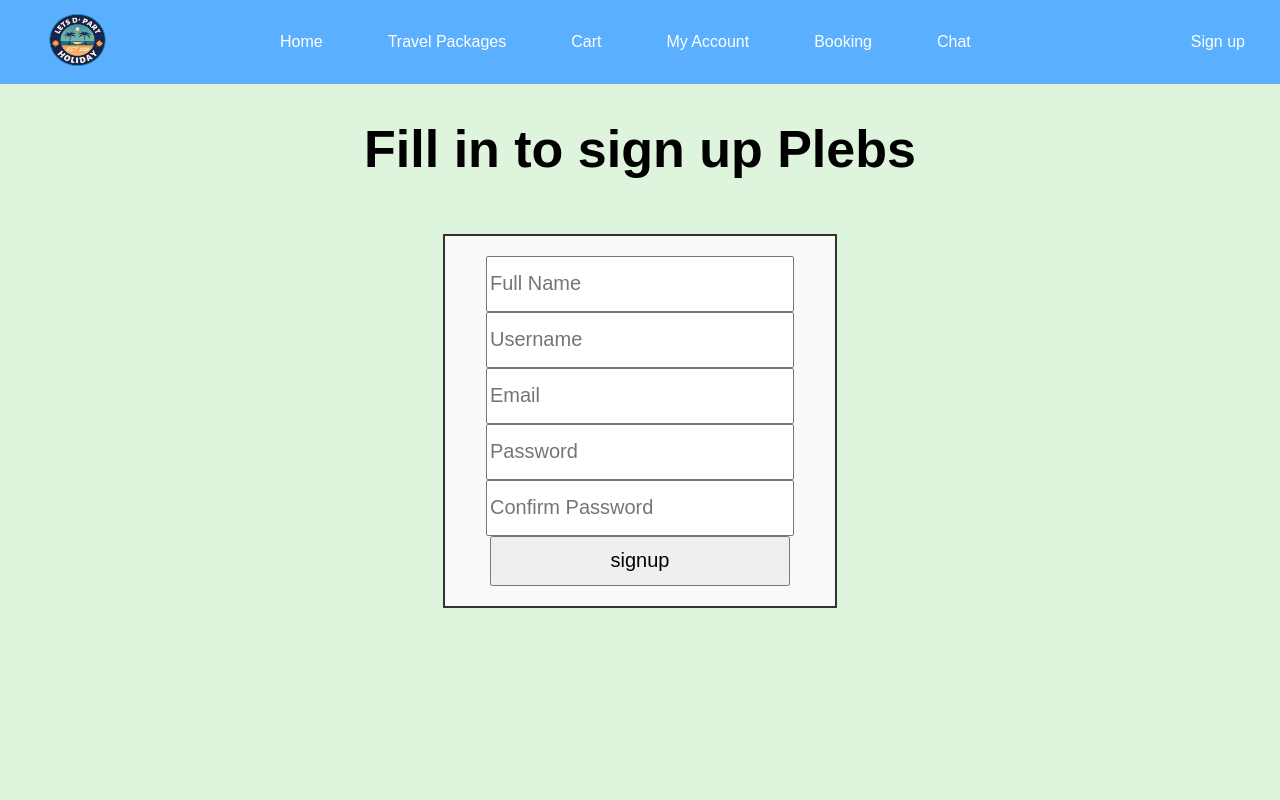
After one commit to 1221109578/Git-Exercise-LetsD-part, a Flask app: template websites/templates/signup.html in a window 1280 px wide. The commit adds this page. Run offline with Flask 3, Linux system fonts and the light colour scheme; the template is opened without the code that fills it, so the values that code supplies are empty.

Commit message:
added signup page

```diff
--- a/websites/static/css/login.css
+++ b/websites/static/css/login.css
@@ -95,14 +95,16 @@ nav {
 
 .login_form {
     margin: 0 auto;
-    width: 300px;
+    width: 350px;
     padding: 20px;
     background: #f9f9f9;
     border: 2px solid #333;
 }
 
 input {
- height: 50px;
- font-size: 20px;
+    align-content: center;
+    width: 300px;
+    height: 50px;
+    font-size: 20px;
 
 }
--- /dev/null
+++ b/websites/templates/signup.html
@@ -0,0 +1,52 @@
+<!DOCTYPE html>
+<html>
+<head>
+    <meta charset="UTF-8">
+    <meta name="viewport" content="width=device-width", initial-scale="1.0">
+    <title>LetsD'Part</title>
+    <link rel="stylesheet" href="/static/css/login.css">
+    <link rel= "icon" href="/static/logo.png" type="image/icon type">
+</head>
+<body>
+    <header>
+        <nav>
+            <div class="logo-container">
+                <div class="logo">
+                    <img src="/static/logo.png" alt="Logo">
+                </div>
+            </div>
+            <div class="nav-links">
+                <ul>
+                    <li><a href="/">Home</a></li>
+                    <li><a href="/package">Travel Packages</a></li>
+                    <li><a href="/cart">Cart</a></li>
+                    <li><a href="/myaccount">My Account</a></li>
+                    <li><a href="/history">Booking</a></li>
+                    <li><a href="/chat">Chat</a></li>
+                </ul>
+            </div>
+            <div class="auth-buttons">
+                <a href="/signup">Sign up</a>
+            </div>
+        </nav>
+    </header>
+    <div class="h1">
+        <h1>Fill in to sign up Plebs</h1>
+    </div>
+
+    <div class="login">
+        <div class="login_form">
+            <form action="/login">
+                <input type="text" name="full_name" placeholder="Full Name" required>
+                <input type="text" name ="username" placeholder="Username" required>
+                <input type="email" name="email" placeholder="Email" required>
+                <input type="password" name="password" placeholder="Password" required>
+                <input type="password" name="confirm_password" placeholder="Confirm Password">
+                <input type="submit" value="signup">
+            </form>
+        </div>
+    </div>
+
+
+</body>
+</html>
```
